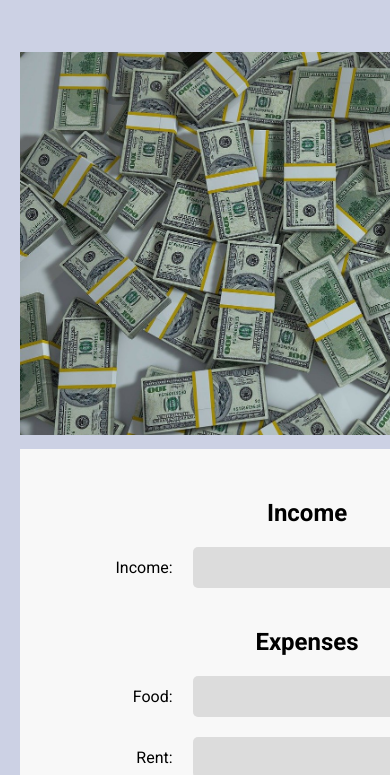
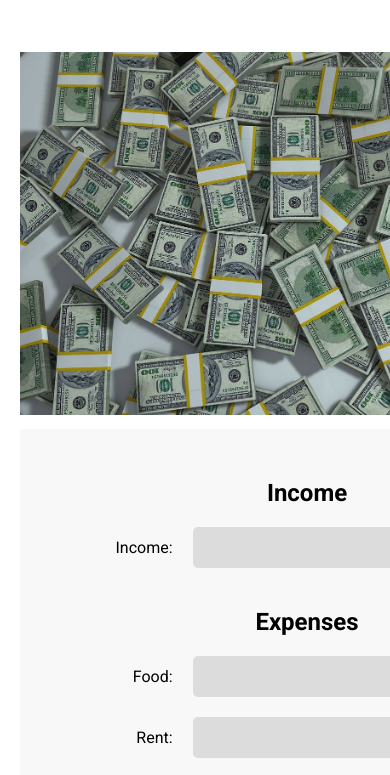
Before and after one commit to Kutubuddin1/money-master, a plain HTML site: page index.html in a window 390 px wide. Shown: the part 102-877 px from the top of the page. Drawn offline with Linux system fonts and the light colour scheme.

Commit message:
img width added

```diff
--- a/index.html
+++ b/index.html
@@ -15,7 +15,7 @@
     </header>
     <main>
         <div class="img">
-            <img src="images/pic.jpg" alt="" />
+            <img src="images/pic.jpg" alt="img_pic" />
         </div>
         <div class="calculation-column">
             <h4>Income</h4>
--- a/style.css
+++ b/style.css
@@ -9,7 +9,7 @@
 body {
   width: 100%;
   font-family: "Roboto", sans-serif;
-  background-color: #CCD1E4;
+
 }
 input:focus {
   outline: none;
@@ -55,7 +55,7 @@ main {
 }
 
 main .img img {
-  width: 100%;
+  width: 95%;
 }
 main .calculation-column {
   text-align: center;
@@ -99,6 +99,6 @@ main .calculation-column .saving {
     padding: 20px;
   }
   main .img img {
-    width: 100%;
+    width: 95%;
   }
 }
```
